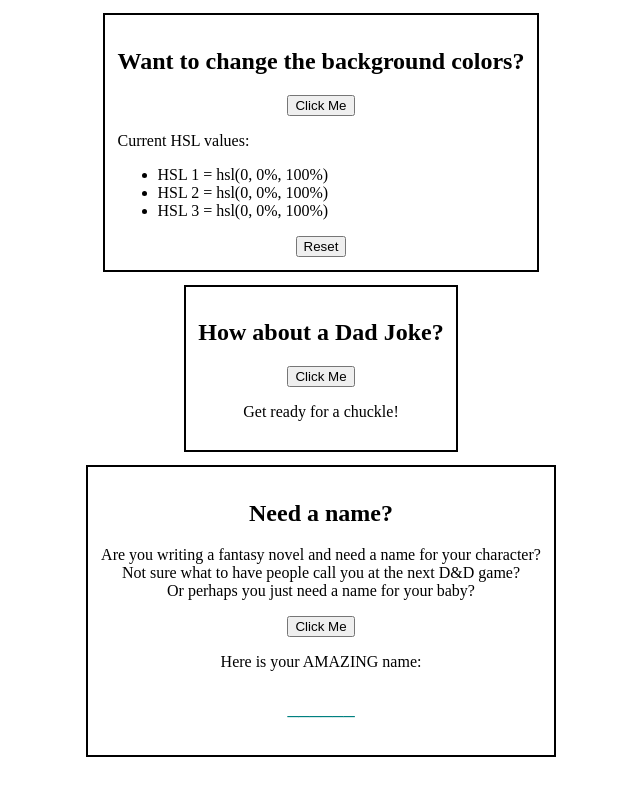
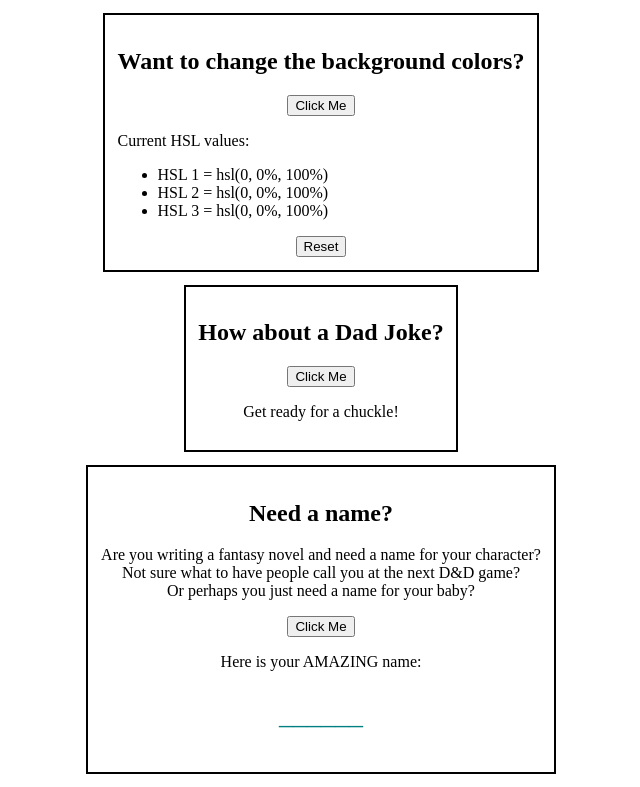
Before and after one commit to DickyKitchenJr/DEPRECATED-Porfolio-and-Author-site, a plain HTML site: page JSPlayground/indexjs.html in a window 1280 px wide. Shown: the part 87-874 px from the top of the page, without its empty margins (319-959 px from the left). Drawn offline with Linux system fonts and the light colour scheme.

Commit message:
Update stylejs.css

```diff
--- a/JSPlayground/stylejs.css
+++ b/JSPlayground/stylejs.css
@@ -22,6 +22,6 @@ h2, #joke, .name-ad,.new-name, #nameme{
 }
 
 #nameme{
-    font-size: 1.75vw;
+    font-size: 1.75rem;
     color: teal;
 }
```
